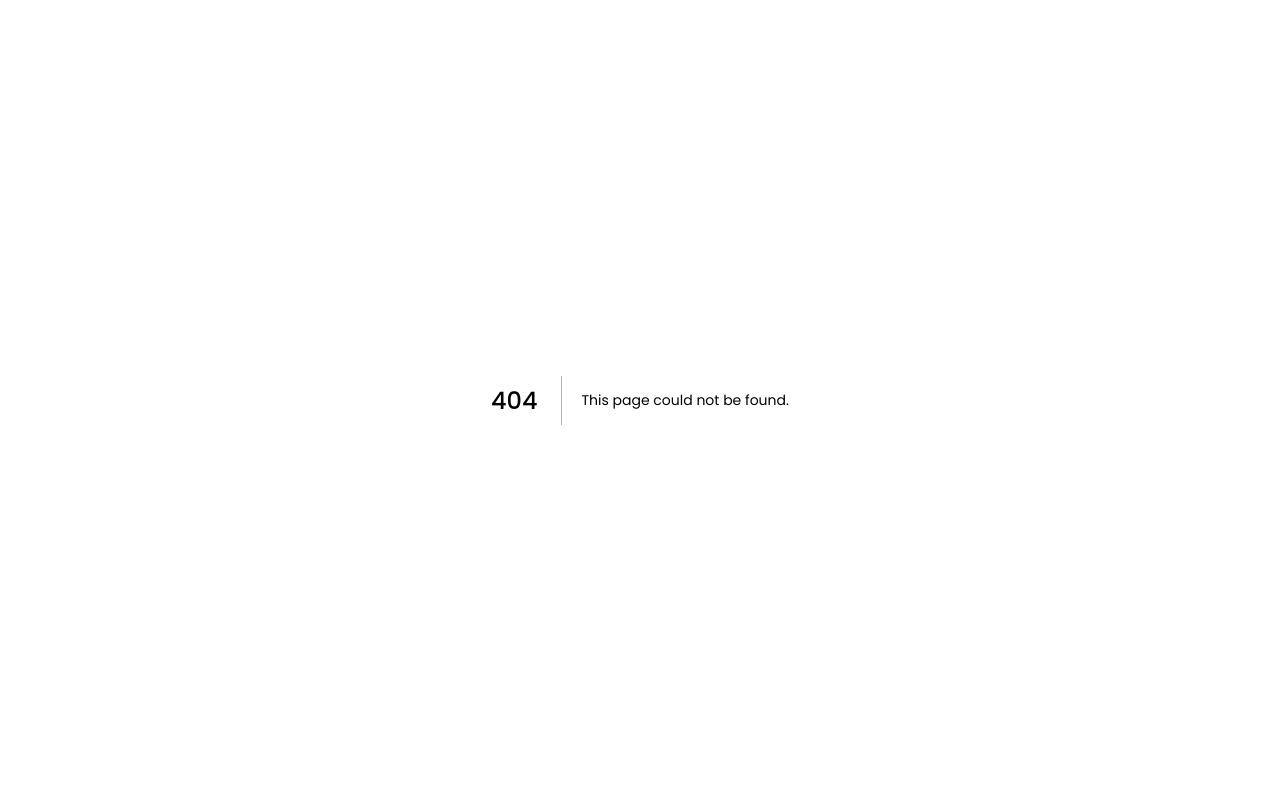
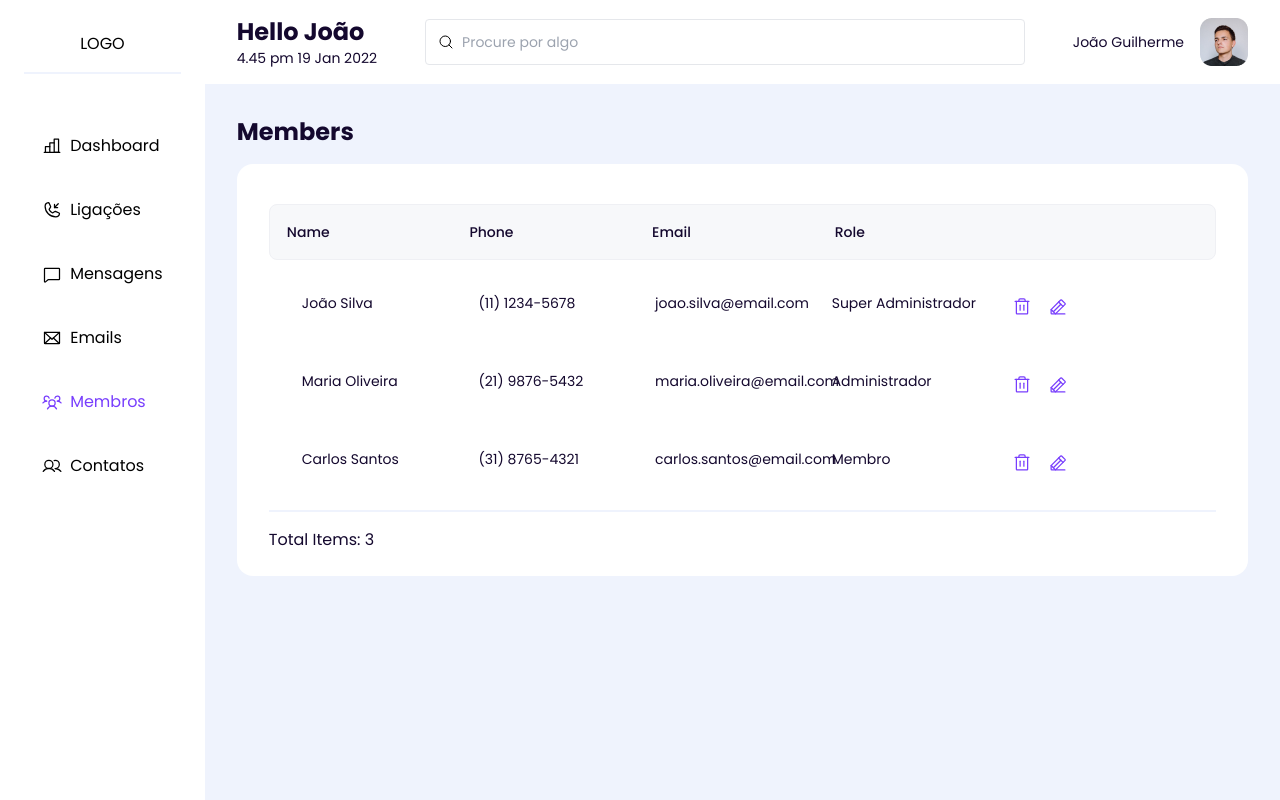
Before and after one commit to 4codingg/callflow-frontend, a Next.js app: page /members in a window 1280 px wide. Before the commit this address had no page. Built offline with nearby package versions, Linux system fonts and the light colour scheme.

Commit message:
Feat: add page members

```diff
--- a/src/components/layouts/ModalAddItemCallsList/index.tsx
+++ b/src/components/layouts/ModalAddItemCallsList/index.tsx
@@ -40,7 +40,7 @@ export const ModalAddItemCallsList = ({
                     Adicionar contato
                   </Paragraph>
                   <Modal.Close>
-                    <Button variant={ButtonVariant.iconOnly} className="w-6">
+                    <Button variant={ButtonVariant.iconOnly} className="!w-6">
                       <XCircle size={24} />
                     </Button>
                   </Modal.Close>
--- a/src/components/layouts/ModalEditItemCallsList/index.tsx
+++ b/src/components/layouts/ModalEditItemCallsList/index.tsx
@@ -40,7 +40,7 @@ export const ModalEditItemCallsList = ({
                     Editar contato da lista
                   </Paragraph>
                   <Modal.Close>
-                    <Button variant={ButtonVariant.iconOnly} className="w-6">
+                    <Button variant={ButtonVariant.iconOnly} className="!w-6">
                       <XCircle size={24} />
                     </Button>
                   </Modal.Close>
--- a/src/constants/contentCalls.tsx
+++ b/src/constants/contentCalls.tsx
@@ -102,3 +102,27 @@ export const MOCK_CONTACTS = [
     email: 'pedro.costa@email.com',
   },
 ];
+
+export const MOCK_MEMBERS = [
+  {
+    id: '1',
+    name: 'João Silva',
+    phone: '(11) 1234-5678',
+    email: 'joao.silva@email.com',
+    role: 'Super Administrador',
+  },
+  {
+    id: '2',
+    name: 'Maria Oliveira',
+    phone: '(21) 9876-5432',
+    email: 'maria.oliveira@email.com',
+    role: 'Administrador',
+  },
+  {
+    id: '3',
+    name: 'Carlos Santos',
+    phone: '(31) 8765-4321',
+    email: 'carlos.santos@email.com',
+    role: 'Membro',
+  },
+];
--- /dev/null
+++ b/src/pageTemplates/MembersTemplate/index.tsx
@@ -0,0 +1,25 @@
+import { Heading, LayoutWithSidebar, Table } from '@/components';
+import { MOCK_MEMBERS } from '@/constants/contentCalls';
+import { useState } from 'react';
+
+export const MembersTemplate = () => {
+  const [members, setMembers] = useState(MOCK_MEMBERS);
+
+  const handleEditItem = () => {};
+
+  const handleDeleteItem = () => {};
+
+  return (
+    <LayoutWithSidebar>
+      <Heading>Members</Heading>
+      <div className="mt-4">
+        <Table
+          content={members}
+          handleEditItem={handleEditItem}
+          handleDeleteItem={handleDeleteItem}
+          disableAccessItem
+        />
+      </div>
+    </LayoutWithSidebar>
+  );
+};
--- /dev/null
+++ b/src/pages/members/index.tsx
@@ -0,0 +1,5 @@
+import { MembersTemplate } from '@/pageTemplates/MembersTemplate';
+
+const Members = () => <MembersTemplate />;
+
+export default Members;
```
